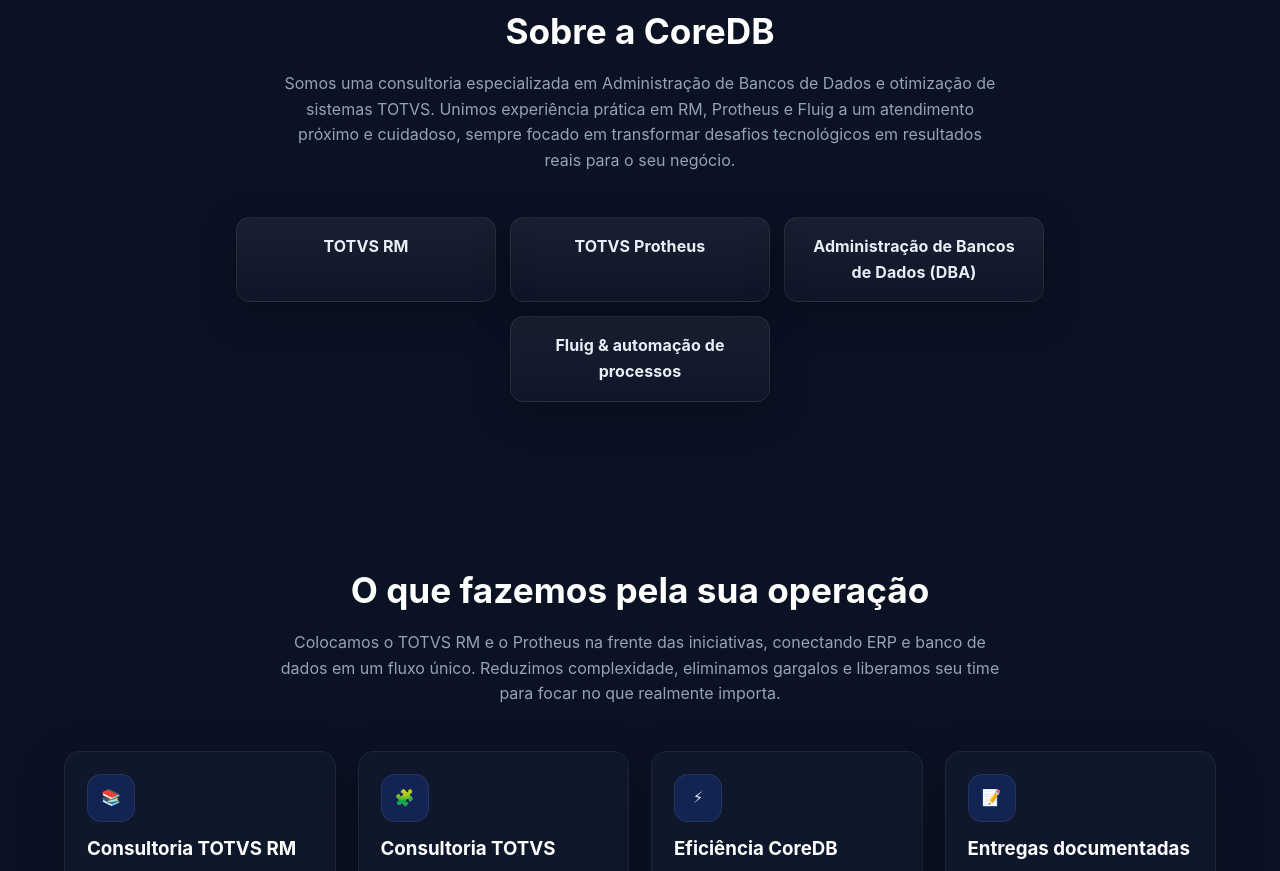
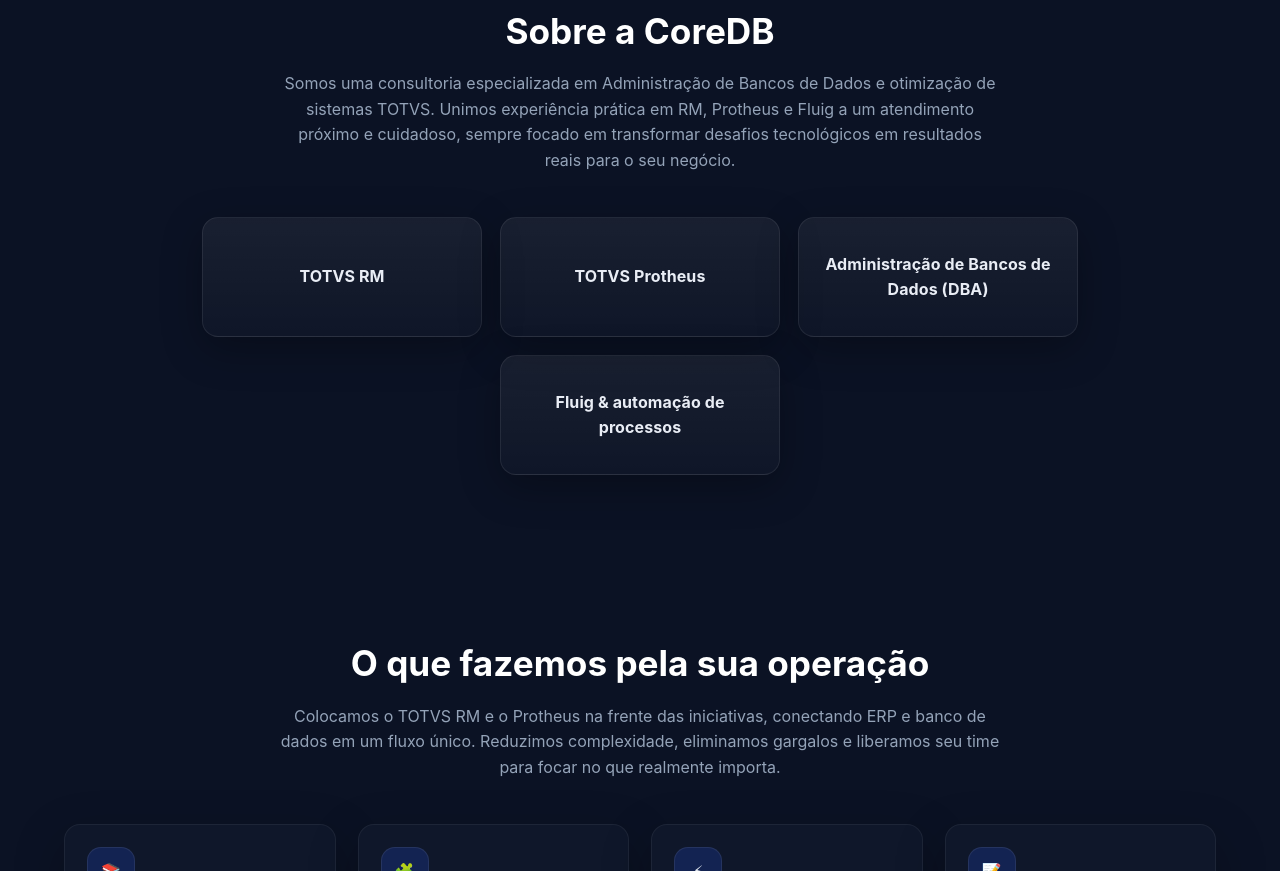
Before and after one commit to beyondBitsLtda/site_core_db, a plain HTML site: page index.html in a window 1280 px wide. Shown: the part 1271-2142 px from the top of the page. Drawn offline with Linux system fonts and the light colour scheme.

Commit message:
Align about section cards and remove placeholders

```diff
--- a/index.html
+++ b/index.html
@@ -145,10 +145,18 @@ Nosso time oferece um diagnóstico inicial gratuito para entender sua necessidad
                     </p>
                     <div class="logos">
                         <!-- Reordenado: primeiro TOTVS RM, depois TOTVS Protheus, depois os demais -->
-                        <div class="logo-badge">TOTVS RM</div>
-                        <div class="logo-badge">TOTVS Protheus</div>
-                        <div class="logo-badge">Administração de Bancos de Dados (DBA)</div>
-                        <div class="logo-badge">Fluig &amp; automação de processos</div>
+                        <div class="logo-badge">
+                            <span class="logo-label">TOTVS RM</span>
+                        </div>
+                        <div class="logo-badge">
+                            <span class="logo-label">TOTVS Protheus</span>
+                        </div>
+                        <div class="logo-badge">
+                            <span class="logo-label">Administração de Bancos de Dados (DBA)</span>
+                        </div>
+                        <div class="logo-badge">
+                            <span class="logo-label">Fluig &amp; automação de processos</span>
+                        </div>
                     </div>
                 </div>
             </div>
--- a/styles.css
+++ b/styles.css
@@ -377,23 +377,32 @@
         .logos {
             display: flex;
             flex-wrap: wrap;
-            gap: 14px;
-            margin-top: 20px;
+            gap: 18px;
+            margin-top: 24px;
             justify-content: center;
         }
 
         .logo-badge {
-            flex: 1 1 220px;
-            max-width: 260px;
-            padding: 16px 18px;
-            text-align: center;
+            flex: 1 1 calc(25% - 18px);
+            min-width: 240px;
+            max-width: 280px;
+            min-height: 120px;
+            display: inline-flex;
+            align-items: center;
+            justify-content: center;
+            padding: 18px 20px;
             background: linear-gradient(180deg, rgba(255, 255, 255, 0.06), rgba(255, 255, 255, 0.02));
             border: 1px solid rgba(255, 255, 255, 0.08);
-            border-radius: 14px;
+            border-radius: 16px;
             color: #e9edf5;
             font-weight: 700;
             letter-spacing: 0.1px;
             box-shadow: 0 12px 40px rgba(0, 0, 0, 0.28);
+            text-align: center;
+        }
+
+        .logo-label {
+            display: block;
         }
 
         .testimonial {
@@ -767,12 +776,7 @@
 
         @media (max-width: 600px) {
             .logos {
-                gap: 12px;
-            }
-
-            .logo-badge {
-                flex-basis: 100%;
-                max-width: none;
+                gap: 14px;
             }
 
             .hero-cube {
```
